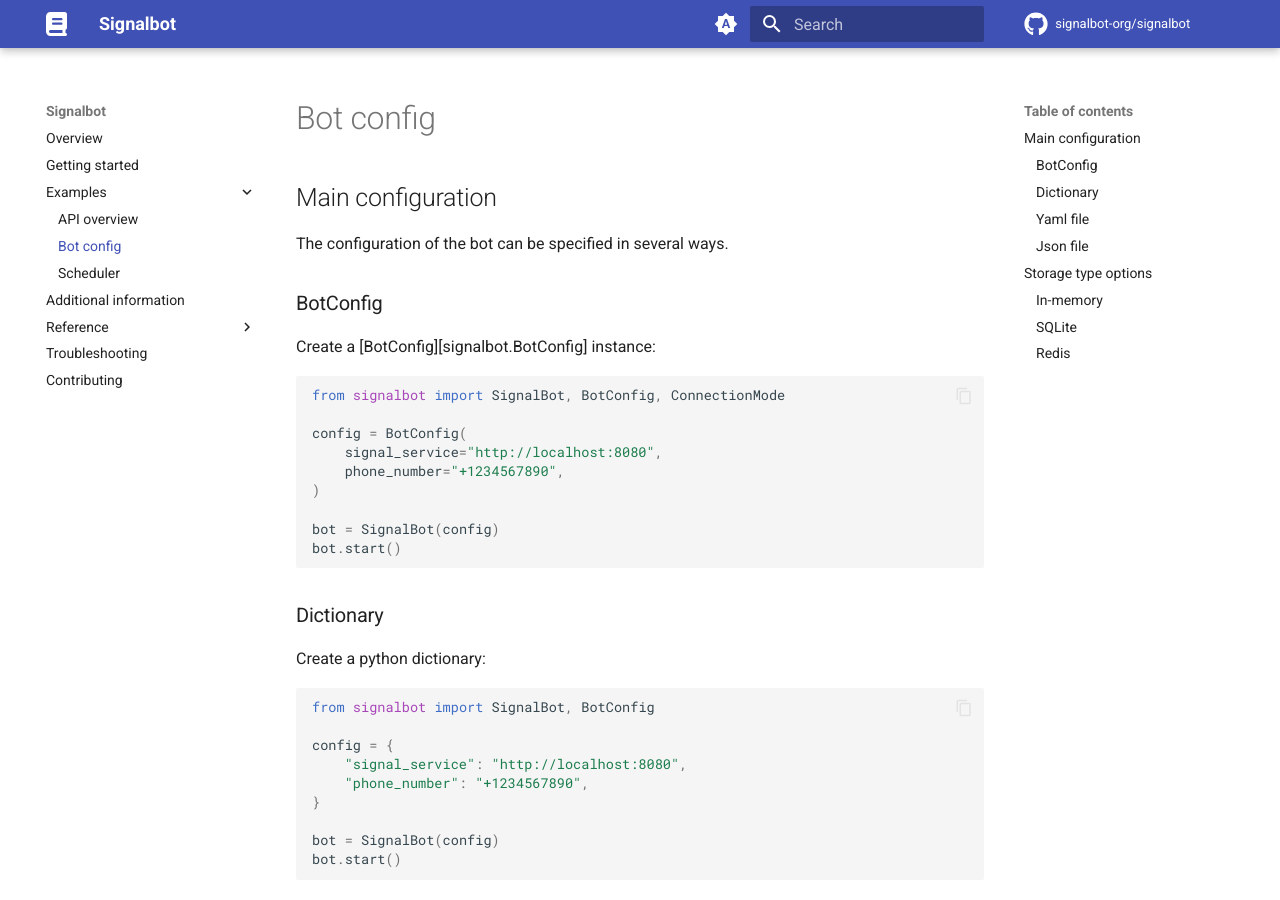
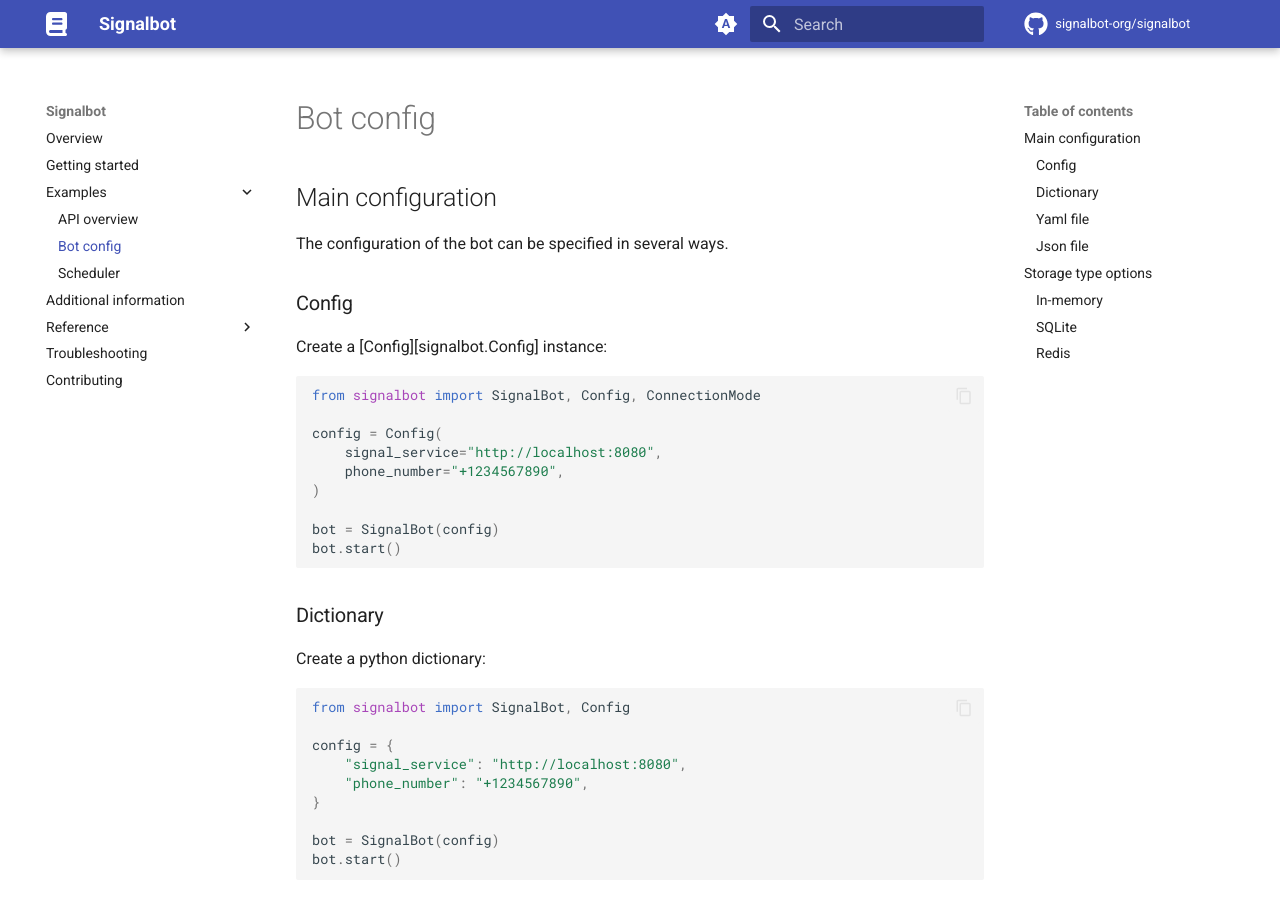
Before and after one commit to filipre/signalbot, an MkDocs documentation site: the page built from docs/examples/bot_config_options.md, in a window 1280 px wide and 900 px high. Built offline with MkDocs 1.6.1 and Material for MkDocs 9.7.7, drawn with Linux system fonts in a browser that asks for light colours; comment, search, counter and statistics services are not loaded; the version menu is left out.

Commit message:
refactor: rename BotConfig to Config

````diff
--- a/docs/examples/bot_config_options.md
+++ b/docs/examples/bot_config_options.md
@@ -4,14 +4,14 @@
 
 The configuration of the bot can be specified in several ways.
 
-### BotConfig
+### Config
 
-Create a [BotConfig][signalbot.BotConfig] instance:
+Create a [Config][signalbot.Config] instance:
 
 ```python
-from signalbot import SignalBot, BotConfig, ConnectionMode
+from signalbot import SignalBot, Config, ConnectionMode
 
-config = BotConfig(
+config = Config(
     signal_service="http://localhost:8080",
     phone_number="+1234567890",
 )
@@ -25,7 +25,7 @@
 Create a python dictionary:
 
 ```python
-from signalbot import SignalBot, BotConfig
+from signalbot import SignalBot, Config
 
 config = {
     "signal_service": "http://localhost:8080",
--- a/mkdocs.yml
+++ b/mkdocs.yml
@@ -16,7 +16,7 @@
   - Additional information: additional_information.md
   - Reference:
     - SignalBot: api_bot.md
-    - BotConfig: api_bot_config.md
+    - Config: api_bot_config.md
     - Message: api_message.md
     - Context: api_context.md
     - LinkPreview: api_linkpreview.md
````
Also changed, not shown: README.md (+7 -5 lines), 3 other files.
